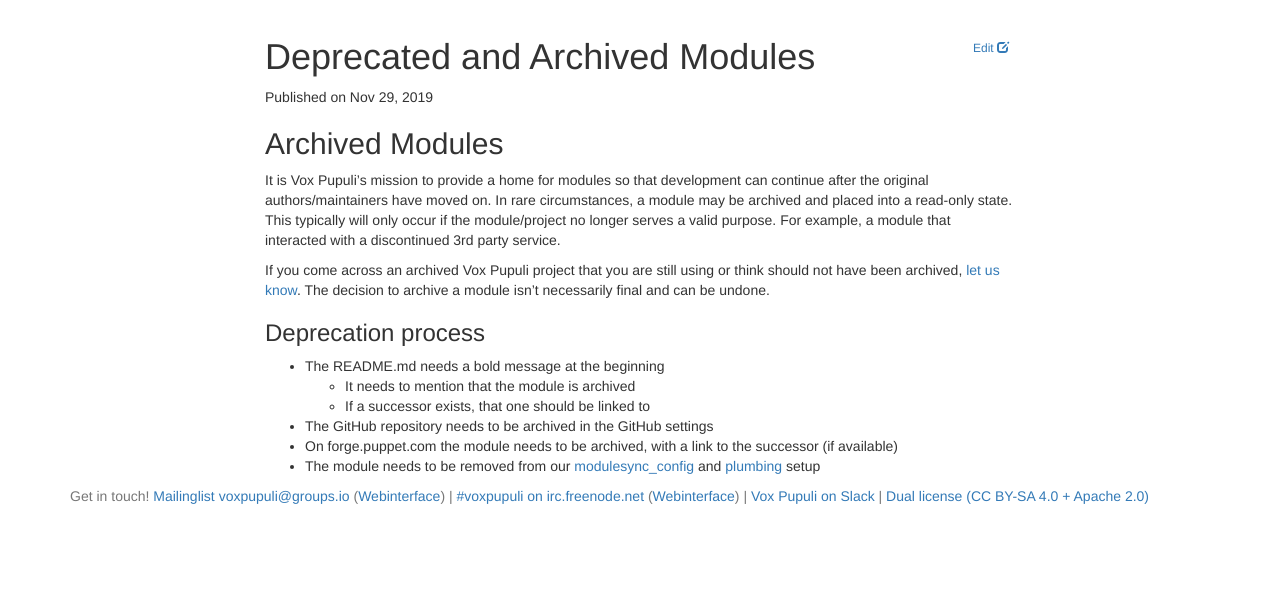
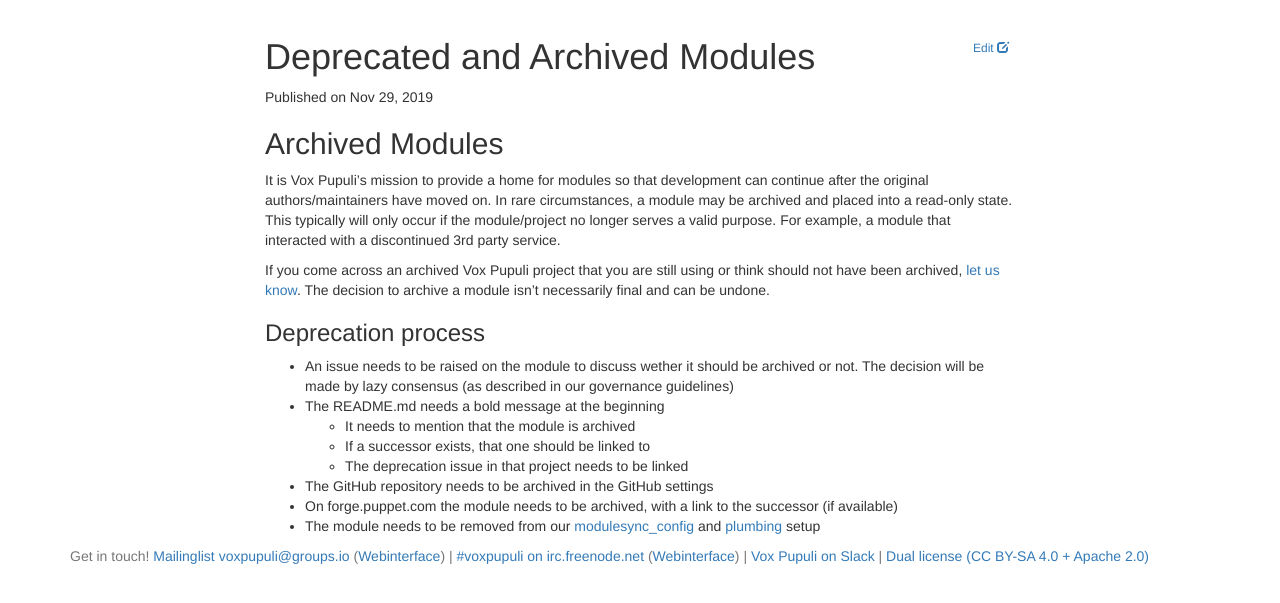
Before and after one commit to voxpupuli/voxpupuli.github.io, a Jekyll site: the page built from _docs/deprecated_and_archived_modules.md, in a window 1280 px wide, cut to the strip 184-787 px from the top of the page. Built offline with Jekyll 4.4.1, drawn with Linux system fonts in a browser that asks for light colours; nearby versions of some CDN libraries.

Commit message:
require an issue priot deprecation

```diff
--- a/_docs/deprecated_and_archived_modules.md
+++ b/_docs/deprecated_and_archived_modules.md
@@ -16,9 +16,11 @@
 
 ### Deprecation process
 
+* An issue needs to be raised on the module to discuss wether it should be archived or not. The decision will be made by lazy consensus (as described in our governance guidelines)
 * The README.md needs a bold message at the beginning
   * It needs to mention that the module is archived
   * If a successor exists, that one should be linked to
+  * The deprecation issue in that project needs to be linked
 * The GitHub repository needs to be archived in the GitHub settings
 * On forge.puppet.com the module needs to be archived, with a link to the successor (if available)
 * The module needs to be removed from our [modulesync_config][mc] and [plumbing][pl] setup
```
